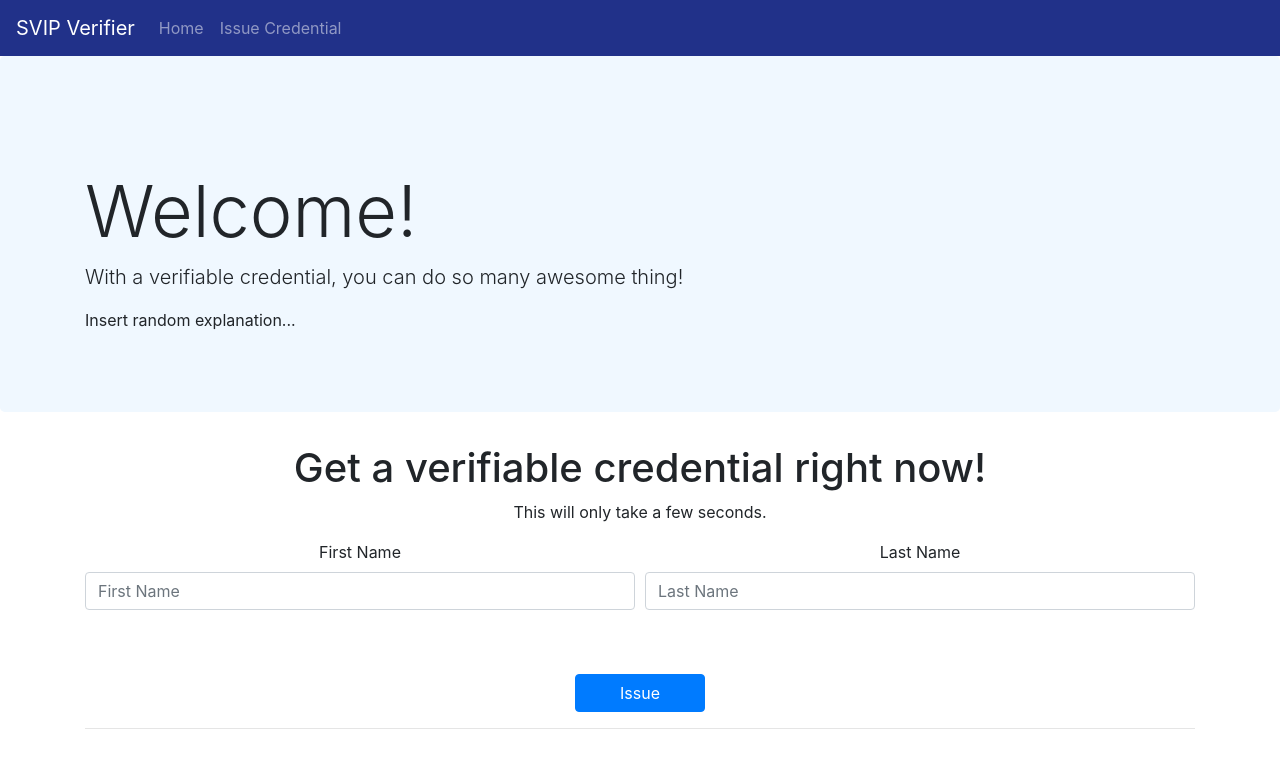
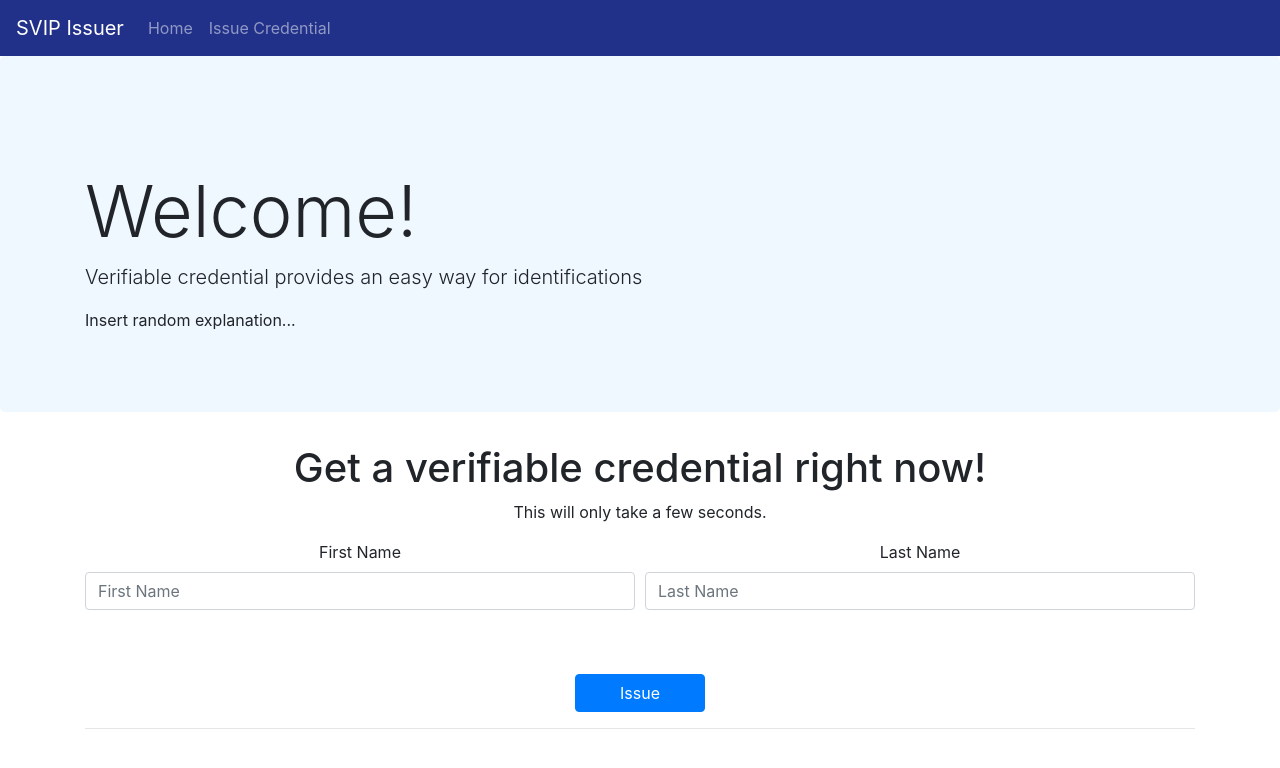
Before and after one commit to grace0925/svip-demo-verifier, a React (Create React App) app in the folder client/: page / in a window 1280 px wide. Shown: the top 768 px of the page. Built offline with nearby package versions, Linux system fonts and the light colour scheme.

Commit message:
Fix static path

```diff
--- a/client/src/components/header.js
+++ b/client/src/components/header.js
@@ -6,7 +6,7 @@ function Header() {
     return (
         <div>
             <Navbar variant="dark" className="darkblue">
-                <Navbar.Brand href="#home">SVIP Verifier</Navbar.Brand>
+                <Navbar.Brand href="#home">SVIP Issuer</Navbar.Brand>
                 <Nav className="mr-auto">
                     <Nav.Link href="#home">Home</Nav.Link>
                     <Nav.Link href="#cred">Issue Credential</Nav.Link>
@@ -15,7 +15,7 @@ function Header() {
             <Jumbotron className="lightJumbo">
                 <div className="container mt-5">
                     <h1 className="extraBig">Welcome!</h1>
-                    <p className="lead">With a verifiable credential, you can do so many awesome thing!</p>
+                    <p className="lead">Verifiable credential provides an easy way for identifications </p>
                     <p>Insert random explanation...</p>
                 </div>
             </Jumbotron>
--- a/client/src/index.js
+++ b/client/src/index.js
@@ -1,6 +1,6 @@
 import React from 'react';
 import ReactDOM from 'react-dom';
-import './stylesheets/index.css';
+import './index.css';
 import 'bootstrap/dist/css/bootstrap.min.css';
 import App from './App';
 import * as serviceWorker from './serviceWorker';
```
Also changed, not shown: client/src/index.css (renamed from client/src/stylesheets/index.css), 1 other file (tests, documents, lock files or other folders).
